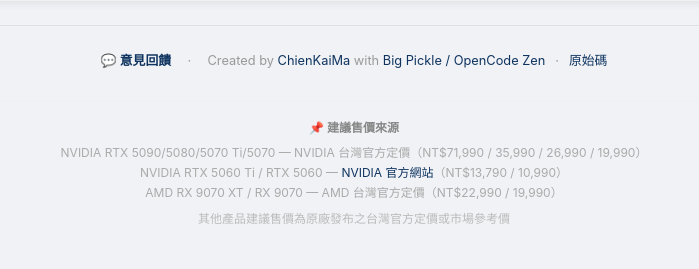
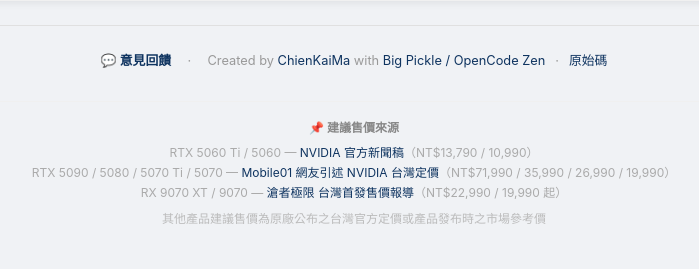
Before and after one commit to ChienKaiMa/taiwan-pc-prices, a Python web app: template web/templates/index.html in a window 1280 px wide. Shown: the part 2107-2376 px from the top of the page, without its empty margins (286-985 px from the left). Run offline with Jinja, Linux system fonts and the light colour scheme; the template is opened without the code that fills it, so the values that code supplies are empty.

Commit message:
Add MSRP source references with direct URLs in footer

```diff
--- a/web/templates/index.html
+++ b/web/templates/index.html
@@ -137,10 +137,10 @@ tr.selected { background: #eef2ff !important; outline: 2px solid #0f3460; outlin
   </div>
   <div style="margin-top:.5rem; text-align:center; font-size:.75rem; color:#aaa; border-top:1px solid #f0f0f0; padding:1rem 0; line-height:1.7;">
     <div style="font-weight:600; color:#888; margin-bottom:.3rem;">📌 建議售價來源</div>
-    <div>NVIDIA RTX 5090/5080/5070 Ti/5070 — NVIDIA 台灣官方定價（NT$71,990 / 35,990 / 26,990 / 19,990）</div>
-    <div>NVIDIA RTX 5060 Ti / RTX 5060 — <a href="https://www.nvidia.com/zh-tw/geforce/news/geforce-rtx-5060-ti-game-ready-driver/" target="_blank" style="color:#0f3460; text-decoration:none;">NVIDIA 官方網站</a>（NT$13,790 / 10,990）</div>
-    <div>AMD RX 9070 XT / RX 9070 — AMD 台灣官方定價（NT$22,990 / 19,990）</div>
-    <div style="margin-top:.3rem; color:#bbb;">其他產品建議售價為原廠發布之台灣官方定價或市場參考價</div>
+    <div>RTX 5060 Ti / 5060 — <a href="https://www.nvidia.com/zh-tw/geforce/news/geforce-rtx-5060-ti-game-ready-driver/" target="_blank" style="color:#0f3460; text-decoration:none;">NVIDIA 官方新聞稿</a>（NT$13,790 / 10,990）</div>
+    <div>RTX 5090 / 5080 / 5070 Ti / 5070 — <a href="https://www.mobile01.com/topicdetail.php?f=298&t=7068386" target="_blank" style="color:#0f3460; text-decoration:none;">Mobile01 網友引述 NVIDIA 台灣定價</a>（NT$71,990 / 35,990 / 26,990 / 19,990）</div>
+    <div>RX 9070 XT / 9070 — <a href="https://www.coolaler.com/amd-rx-9070-9070-xt-%E5%8F%B0%E7%81%A3%E5%94%AE%E5%83%B9-%E8%87%B4%E6%95%AC%E5%B0%8D%E6%89%8B-%E9%A6%96%E6%89%B9%E4%B9%9F%E9%87%8F%E5%B0%91/" target="_blank" style="color:#0f3460; text-decoration:none;">滄者極限 台灣首發售價報導</a>（NT$22,990 / 19,990 起）</div>
+    <div style="margin-top:.3rem; color:#bbb;">其他產品建議售價為原廠公布之台灣官方定價或產品發布時之市場參考價</div>
   </div>
 </div>
 
```
Also changed, not shown: docs/index.html (+4 -4 lines).
